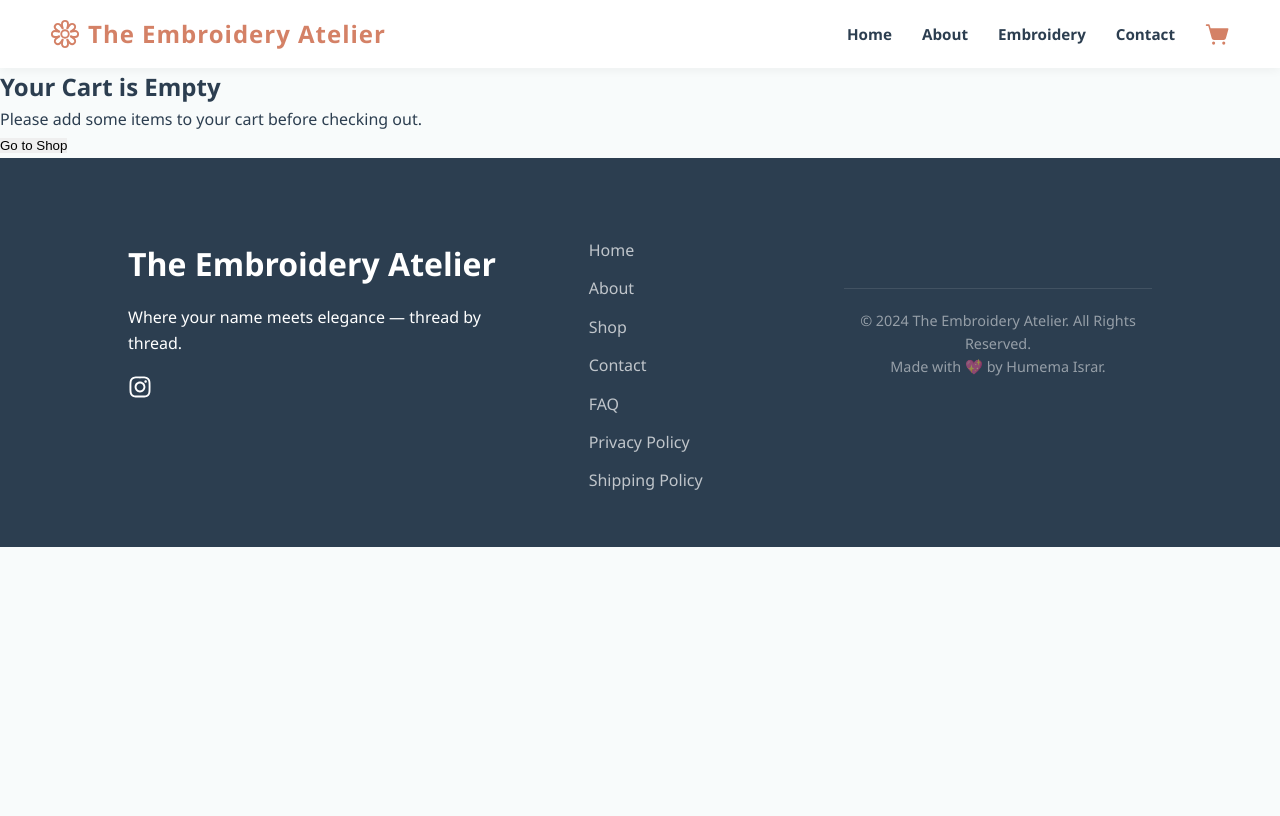
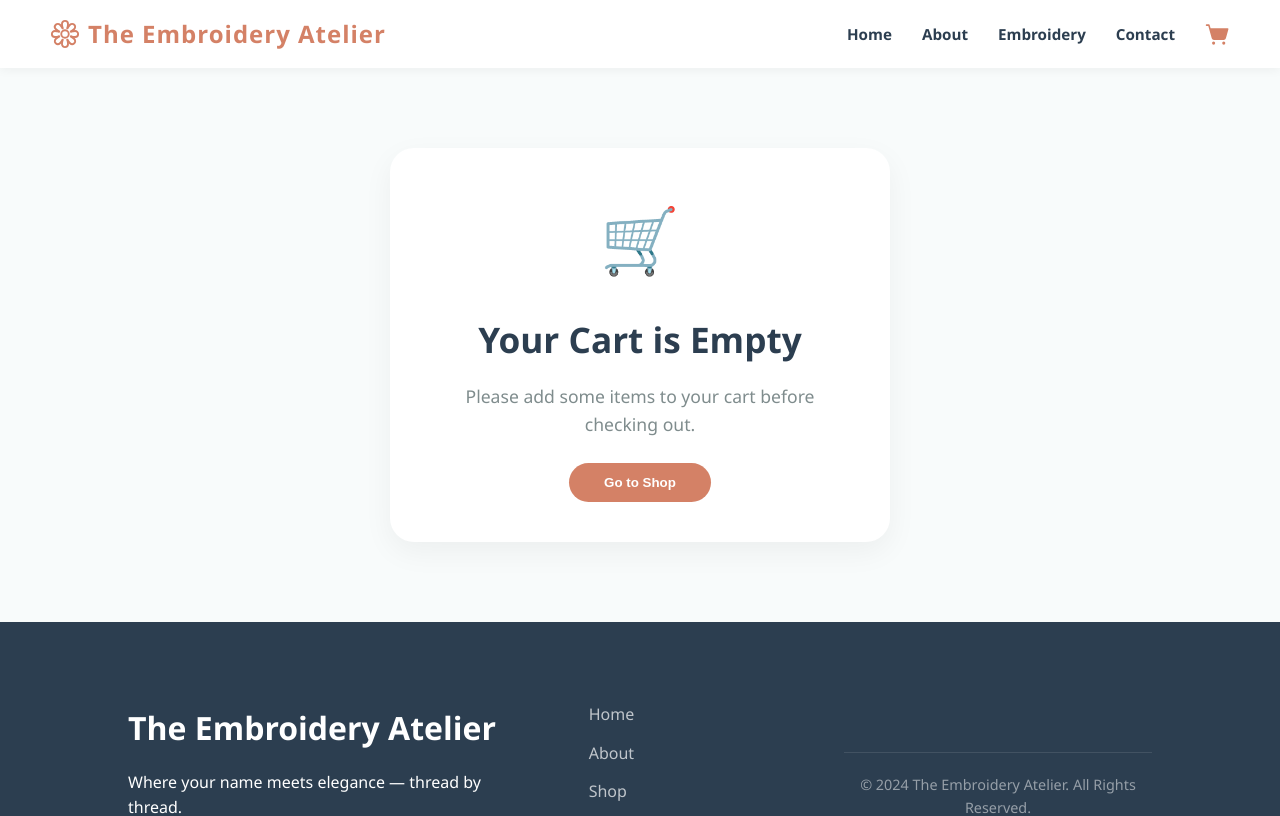
Before and after one commit to humemaisrar-github-account/Thread-grace-website, a Next.js app: page /checkout in a window 1280 px wide. Shown: the top 816 px of the page. Built offline with nearby package versions, Linux system fonts and the light colour scheme.

Commit message:
Style empty cart page matching the site design system

```diff
--- a/src/app/checkout/page.tsx
+++ b/src/app/checkout/page.tsx
@@ -77,12 +77,29 @@ const CheckoutPage = () => {
 
   if (cart.length === 0) {
     return (
-      <div className="thank-container">
-        <h2 className="thank-title">Your Cart is Empty</h2>
-        <p className="thank-message">Please add some items to your cart before checking out.</p>
-        <button onClick={() => router.push('/shop')} className="thank-link" style={{border: 'none', cursor: 'pointer'}}>
-          Go to Shop
-        </button>
+      <div className="contact-section" style={{ display: 'flex', justifyContent: 'center', alignItems: 'center', minHeight: '60vh' }}>
+        <div style={{
+          backgroundColor: 'white',
+          padding: '40px',
+          borderRadius: '1.5rem',
+          boxShadow: 'var(--shadow)',
+          textAlign: 'center',
+          maxWidth: '500px',
+          width: '100%'
+        }}>
+          <div style={{ fontSize: '4rem', marginBottom: '20px' }}>🛒</div>
+          <h2 style={{ color: 'var(--secondary-color)', fontSize: '2.2rem', marginBottom: '15px' }}>Your Cart is Empty</h2>
+          <p style={{ color: 'var(--text-light)', fontSize: '1.1rem', marginBottom: '25px', lineHeight: '1.6' }}>
+            Please add some items to your cart before checking out.
+          </p>
+          <button
+            onClick={() => router.push('/shop')}
+            className="btn-primary"
+            style={{ width: 'auto', padding: '12px 35px', borderRadius: '50px', cursor: 'pointer', border: 'none' }}
+          >
+            Go to Shop
+          </button>
+        </div>
       </div>
     );
   }
```
